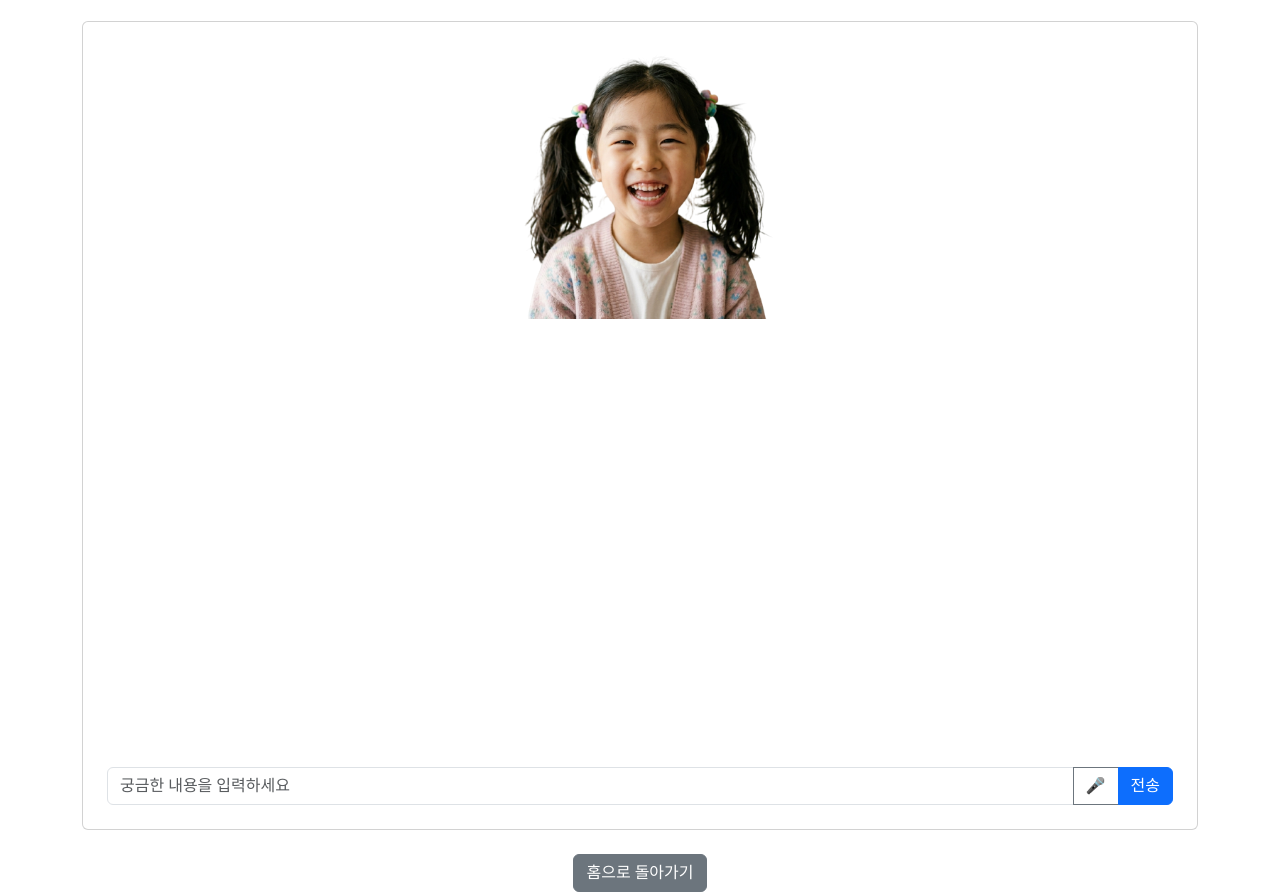
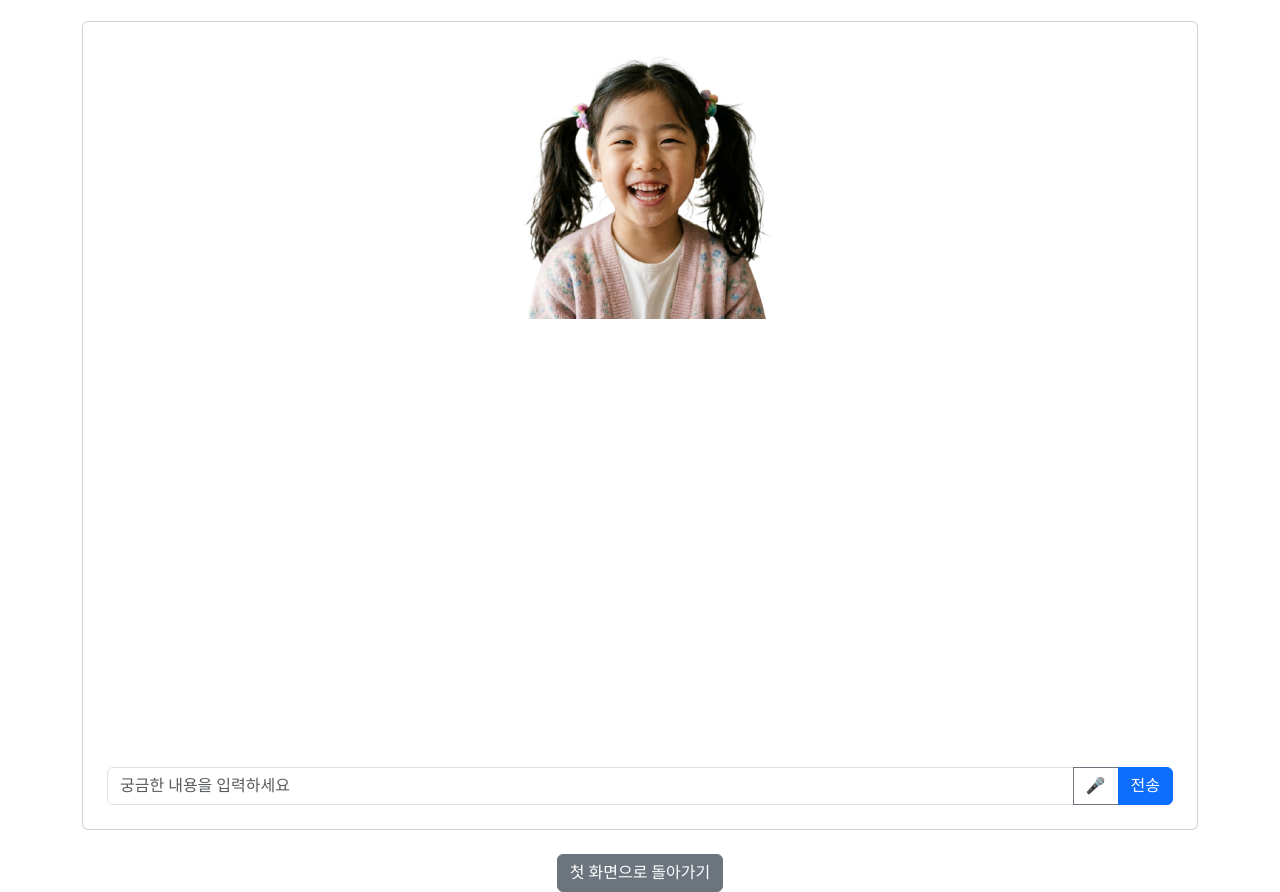
Before and after one commit to binkong-1123/20256944_dabinLee, a plain HTML site: page ai.html in a window 1280 px wide. Shown: the part 99-991 px from the top of the page. Drawn offline with Linux system fonts and the light colour scheme; a web font is replaced by a local one.

Commit message:
Update ai.html

```diff
--- a/ai.html
+++ b/ai.html
@@ -82,7 +82,7 @@ body{
   <div class="mt-4 text-center">
 
     <a href="index.html" class="btn btn-secondary">
-      홈으로 돌아가기
+      첫 화면으로 돌아가기
     </a>
 
   </div>
```
